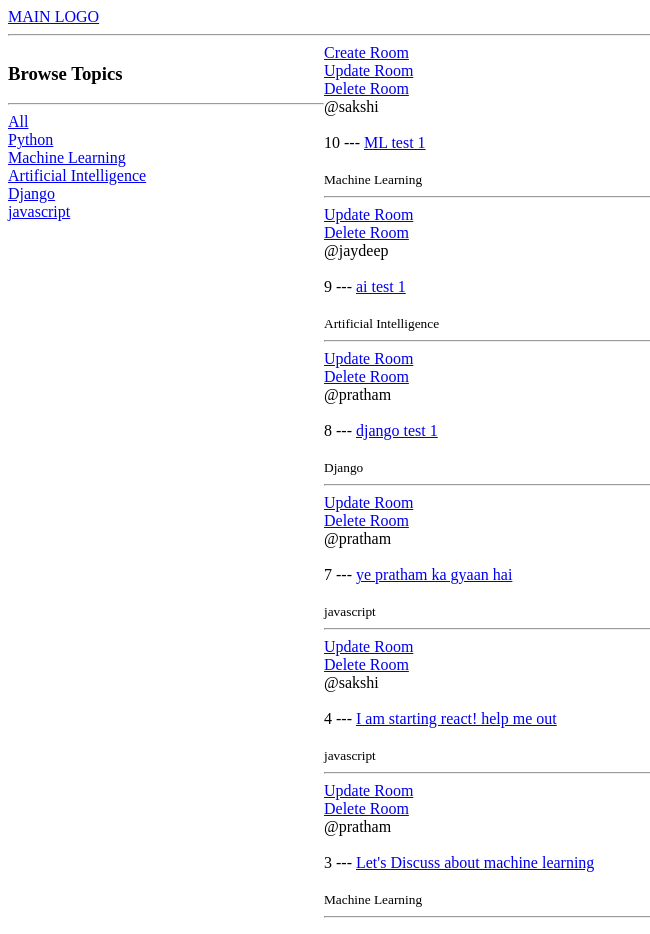
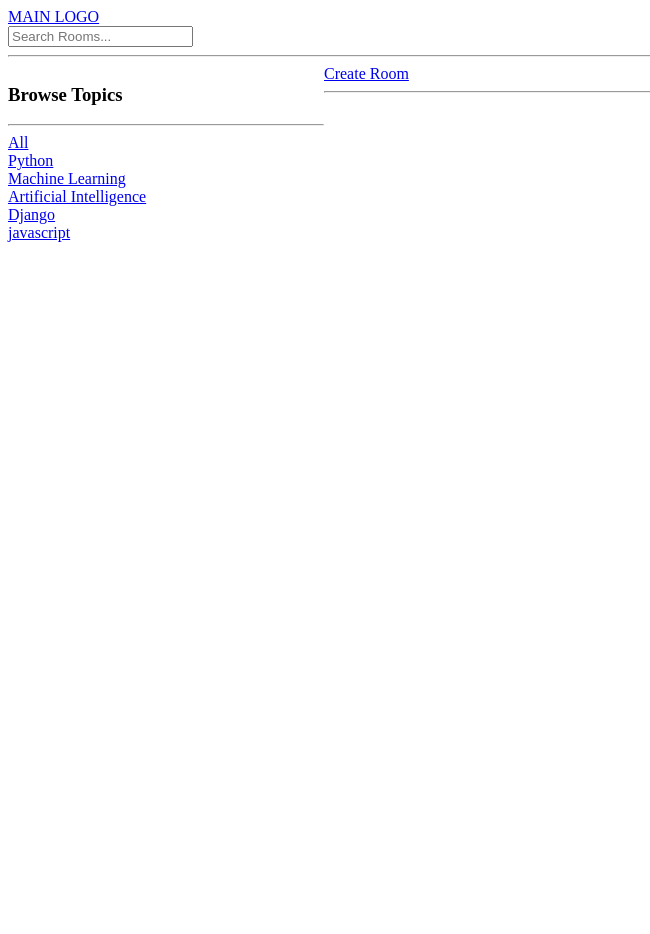
Before and after one commit to pratham180702/chat-room, a Django app: page /?q=Python in a window 1280 px wide. Shown: the whole page, without its empty margins (0-650 px from the left). After the commit the page ends 242 px from the top, so only its background shows below. Run offline with Django 4.2, Linux system fonts and the light colour scheme; data comes from the database, SQL or seed files in the repository; both versions use the stored data as it was after the commit.

Commit message:
search functionality added

```diff
--- a/base/templates/base/home.html
+++ b/base/templates/base/home.html
@@ -25,7 +25,7 @@
 
 
     <div>
-        <a href="url 'create-room' ">Create Room</a>
+        <a href="url 'create-room' ">Create Room</a><hr>
         {% for room in rooms %}
         <div>
             <a href="{% url 'update-room' room.id %}">Update Room</a><br>
--- a/base/views.py
+++ b/base/views.py
@@ -12,7 +12,9 @@ from .forms import RoomForm, MessageForm
 # ]
 
 def home(request):
-    rooms = Room.objects.all()
+    q = request.GET.get('q') if request.GET.get('q') != None else ''
+
+    rooms = Room.objects.filter(topic__name__icontains = q)
     topics = Topic.objects.all()
     context = {'rooms':rooms,'topics':topics}
     return render(request, 'base/home.html',context)
--- a/templates/nav.html
+++ b/templates/nav.html
@@ -1 +1,5 @@
 <a href="/">MAIN LOGO</a>
+
+<form method="get" action="{% url 'home' %}">
+    <input type="text" name="q" placeholder="Search Rooms...">
+</form>
```
Also changed, not shown: db.sqlite3.
